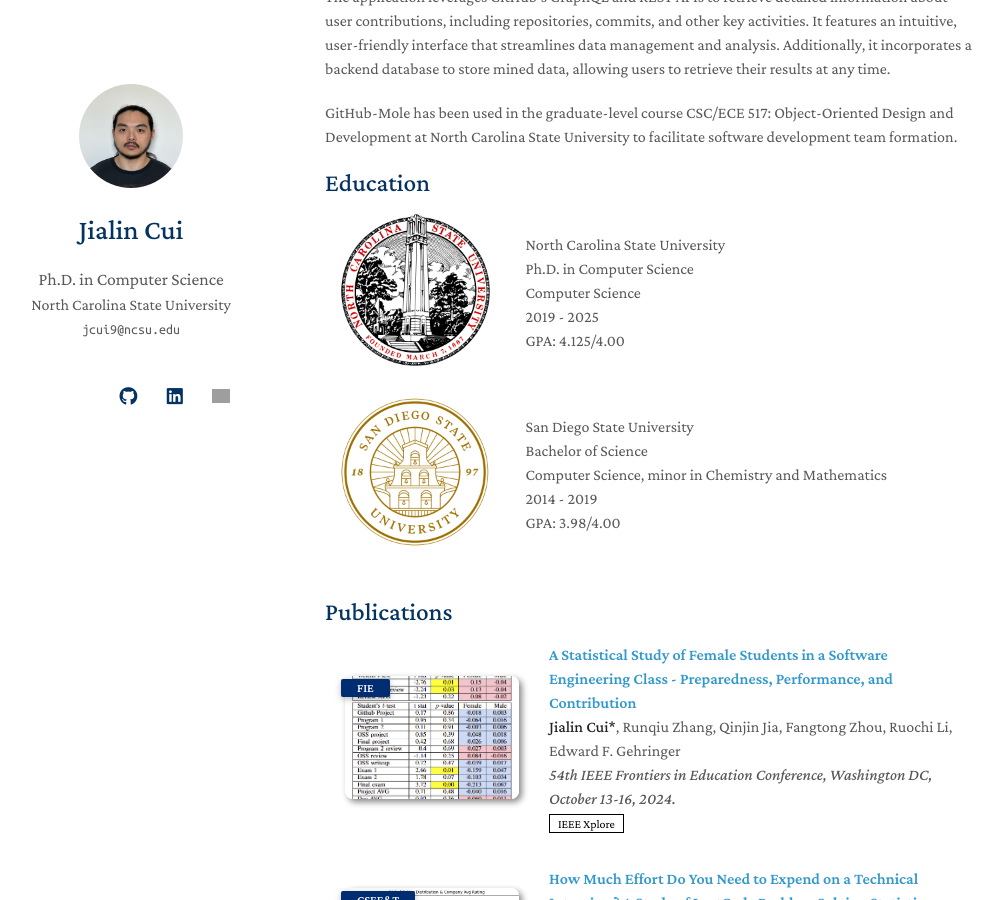
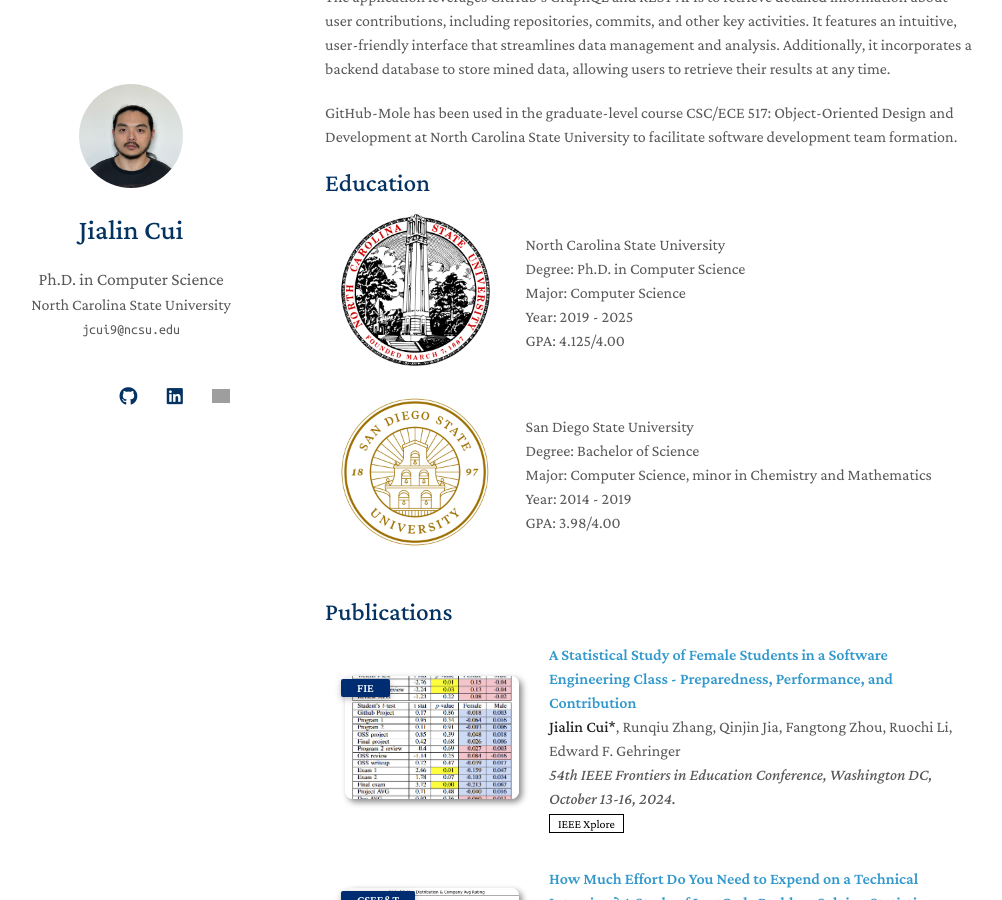
Before and after one commit to JialinC/JialinC, a Jekyll site: the page built from index.md, in a window 1280 px wide and 900 px high, scrolled down 356 px. Shown: the whole window, without its empty margins (145-1147 px from the left). Built offline with Jekyll 4.4.1, drawn with Linux system fonts in a browser that asks for light colours; a style sheet for code colours, icons or effects is not loaded; our own code applies the rules of GitHub Pages for plain Markdown files; grey boxes are pictures that could not be loaded.

Commit message:
minor fix

```diff
--- a/_includes/education.md
+++ b/_includes/education.md
@@ -12,9 +12,9 @@
   </div>
   <div class="col-sm-9" style="position: relative;padding-right: 15px;padding-left: 20px;">
       <div class="school">{{ link.school }}</div>
-      <div class="degree">{{ link.degree }}</div>
-      <div class="major">{{ link.major }}</div>
-      <div class="year">{{ link.year }}</div>
+      <div class="degree">Degree: {{ link.degree }}</div>
+      <div class="major">Major: {{ link.major }}</div>
+      <div class="year">Year: {{ link.year }}</div>
       <div class="GPA">GPA: {{ link.GPA }}</div>
   </div>
 </div>
```
